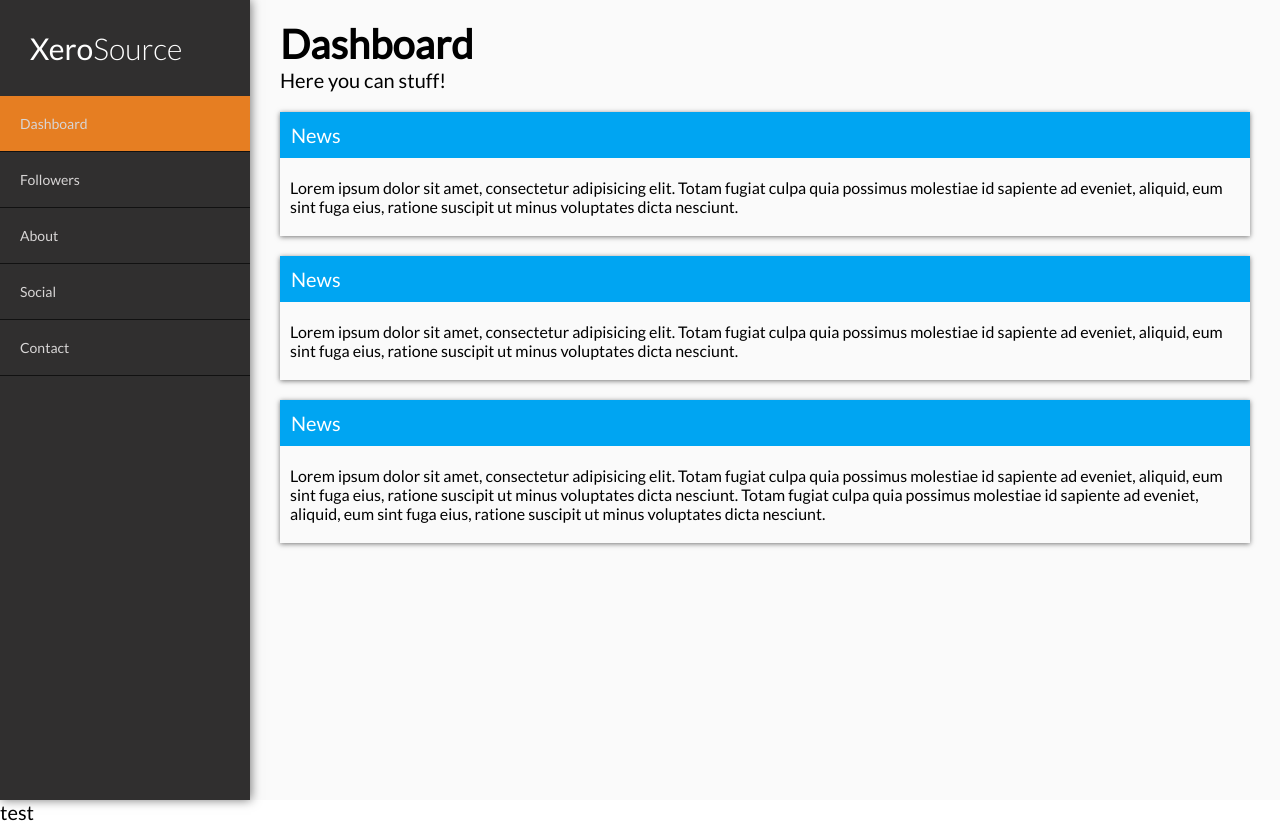
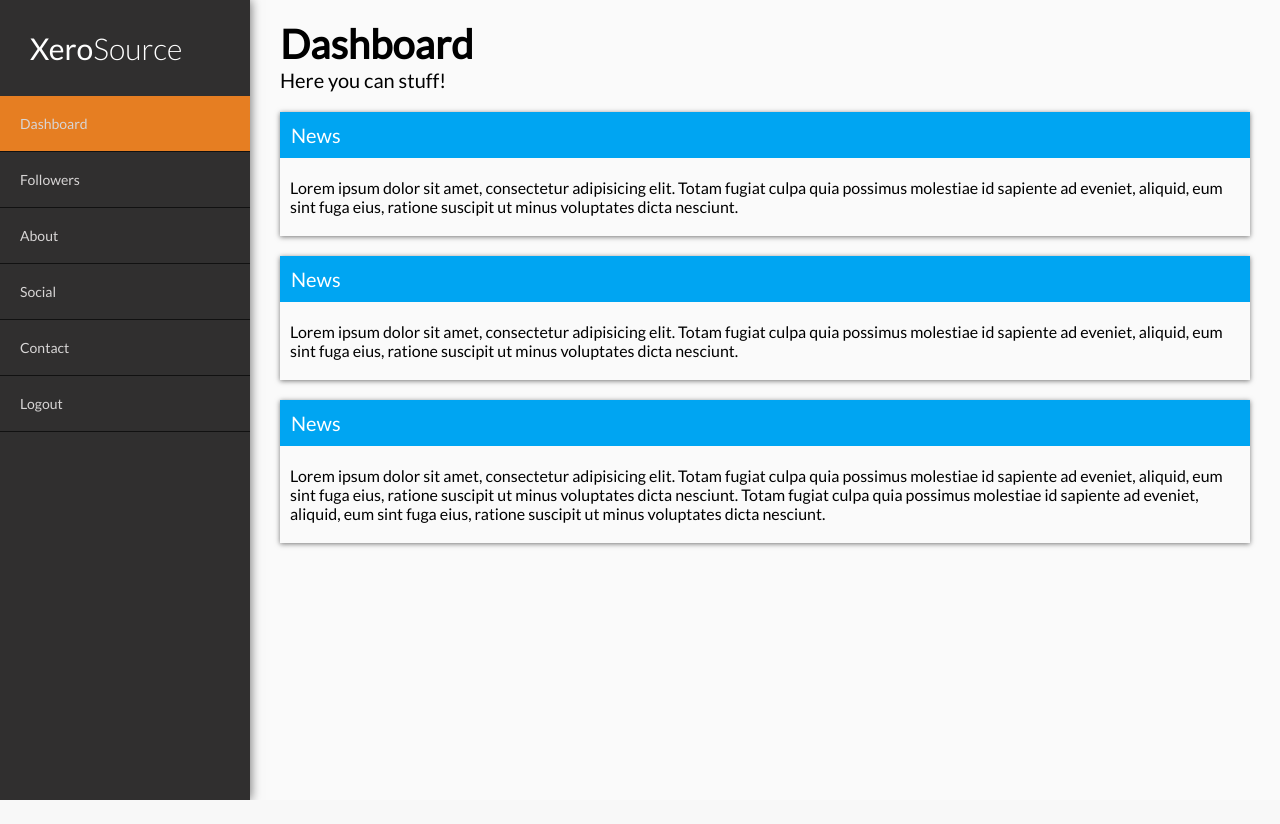
Before and after one commit to csarun2012/EfeOneAdminProject, a PHP site: page /admin/dashboard/index.php in a window 1280 px wide. After the commit the page ends 800 px from the top, so only its background shows below. Run offline with PHP 8.4, Linux system fonts and the light colour scheme.

Commit message:
Add files via upload

```diff
--- a/efeone/admin/dashboard/index.php
+++ b/efeone/admin/dashboard/index.php
@@ -1,9 +1,10 @@
 <!DOCTYPE html>
+
 <html lang="en" >
 <head>
   <meta charset="UTF-8">
   <title>CodePen - Basic Responsive Admin Dashboard</title>
-  <link rel="stylesheet" href="./style.css">
+  <link rel="stylesheet" href="./dashboard/style.css">
 
 </head>
 <body>
@@ -23,6 +24,7 @@
 					<li><a href="#">About</a></li>
 					<li><a href="#">Social</a></li>
 					<li><a href="#">Contact</a></li>
+					<li><a href="./logout.php">Logout</a></li>
 				</ul>
 			</nav>
 		</div>
@@ -30,6 +32,8 @@
 		<div class="main-content">
 			<h1>Dashboard</h1>
 			<p>Here you can stuff!</p>
+
+
 			<div class="panel-wrapper">
 				<div class="panel-head">
 					News
@@ -57,9 +61,6 @@
 		</div>
 	</div>
 <!-- partial -->
-  <script src='https://code.jquery.com/jquery-2.2.4.min.js'></script><script  src="./script.js"></script>
-  <?php
-echo("test");
-?>
+  <script src='https://code.jquery.com/jquery-2.2.4.min.js'></script><script  src="./dashboard/script.js"></script>
 </body>
 </html>
```
